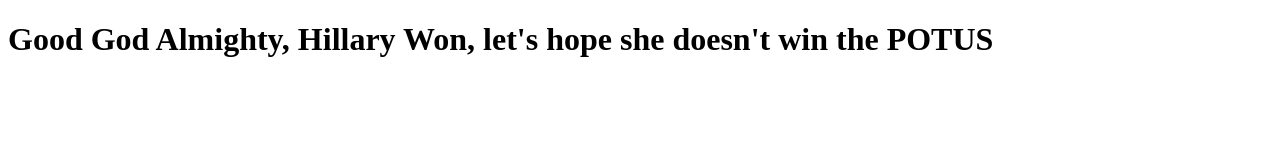
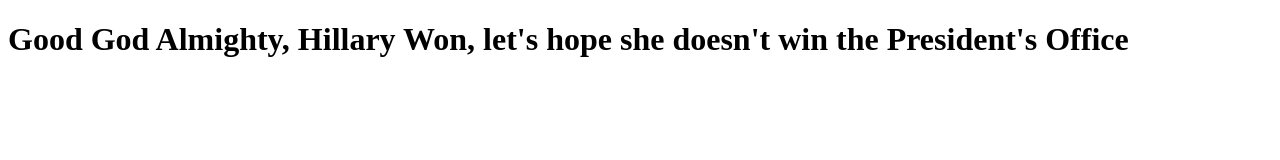
Before and after one commit to mendskyz/coursera-test, a plain HTML site: page site/index.html in a window 1280 px wide. Drawn offline with Linux system fonts and the light colour scheme.

Commit message:
Another Change to the Message

```diff
--- a/site/index.html
+++ b/site/index.html
@@ -4,6 +4,6 @@
 	<title>Hello Coursera!</title>
 </head>
 <body>
-<h1>Good God Almighty, Hillary Won, let's hope she doesn't win the POTUS</h1>
+<h1>Good God Almighty, Hillary Won, let's hope she doesn't win the President's Office</h1>
 </body>
 </html>
```
